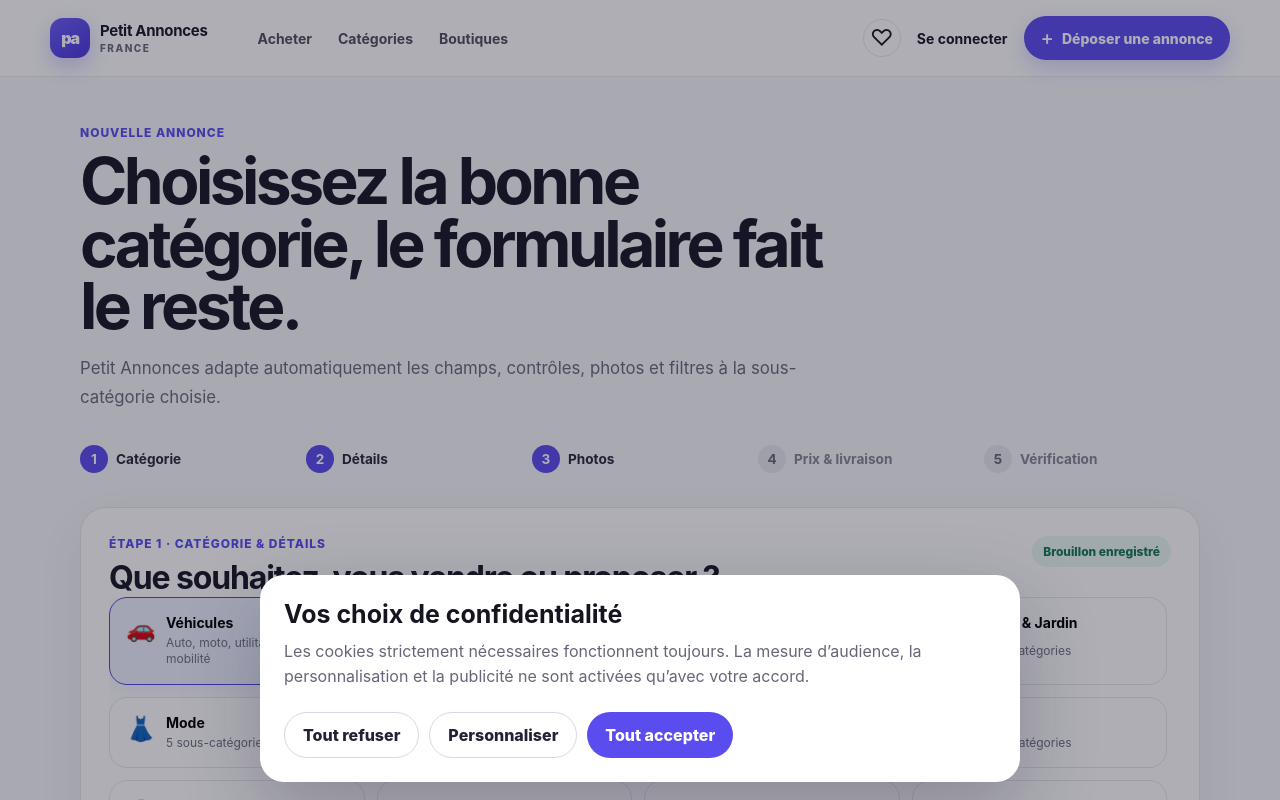
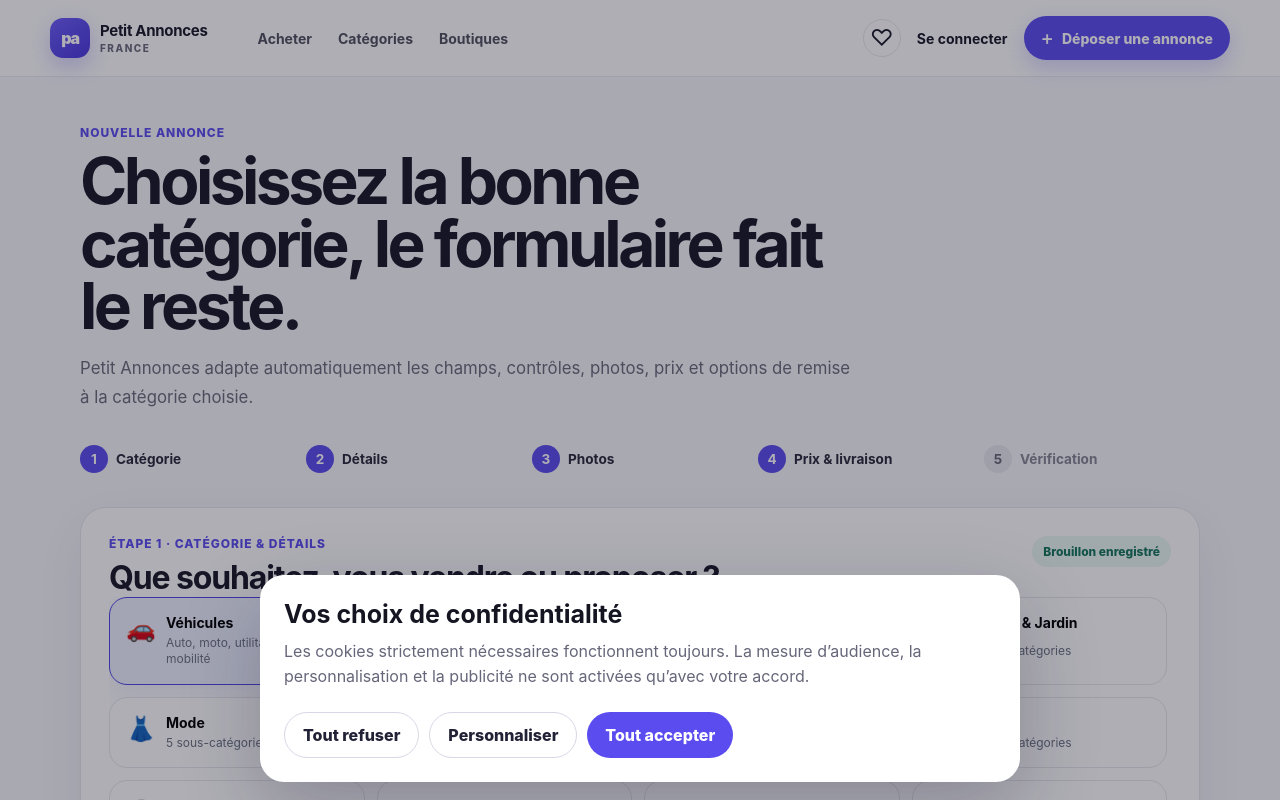
Before and after one commit to hakersoy66/petitannonces, a Next.js app in the folder apps/web/: page /deposer-une-annonce in a window 1280 px wide. Shown: the top 800 px of the page. Built offline with nearby package versions, Linux system fonts and the light colour scheme.

Commit message:
feat(web): add price and delivery step to listing creation

```diff
--- a/apps/web/app/deposer-une-annonce/page.tsx
+++ b/apps/web/app/deposer-une-annonce/page.tsx
@@ -1,5 +1,6 @@
 import type { Metadata } from "next";
 import { CatalogBrowser } from "../../components/catalog-browser";
+import { ListingCommerceForm } from "../../components/listing-commerce-form";
 import { ListingPhotoUploader } from "../../components/listing-photo-uploader";
 import { SiteHeader } from "../../components/site-header";
 import styles from "./page.module.css";
@@ -23,12 +24,12 @@ export default async function CreateListingPage({ searchParams }: Props) {
           <div className={styles.heading}>
             <p className={styles.eyebrow}>Nouvelle annonce</p>
             <h1>Choisissez la bonne catégorie, le formulaire fait le reste.</h1>
-            <p>Petit Annonces adapte automatiquement les champs, contrôles, photos et filtres à la sous-catégorie choisie.</p>
+            <p>Petit Annonces adapte automatiquement les champs, contrôles, photos, prix et options de remise à la catégorie choisie.</p>
           </div>
 
           <ol className={styles.steps} aria-label="Étapes de création de l'annonce">
             {steps.map((step, index) => (
-              <li key={step} className={index <= 2 ? styles.activeStep : undefined}>
+              <li key={step} className={index <= 3 ? styles.activeStep : undefined}>
                 <span>{index + 1}</span>
                 {step}
               </li>
@@ -56,6 +57,18 @@ export default async function CreateListingPage({ searchParams }: Props) {
               <span className={styles.photoTip}>20 photos max</span>
             </div>
             <ListingPhotoUploader listingId={listingId} />
+          </section>
+
+          <section className={`${styles.card} ${styles.commerceSection}`}>
+            <div className={styles.cardHeader}>
+              <div>
+                <p className={styles.stepLabel}>Étape 4 · Prix & livraison</p>
+                <h2>Définissez le prix et les modes de remise.</h2>
+                <p className={styles.cardIntro}>Les options d’expédition sont automatiquement désactivées pour les catégories comme l’immobilier, les véhicules, les emplois et les services.</p>
+              </div>
+              <span className={styles.photoTip}>Paiement & remise</span>
+            </div>
+            <ListingCommerceForm listingId={listingId} />
           </section>
 
           <div className={styles.specialGrid}>
@@ -91,7 +104,7 @@ export default async function CreateListingPage({ searchParams }: Props) {
 
           <div className={styles.actions}>
             <a href="/" className={styles.secondaryButton}>Annuler</a>
-            <button type="button" className={styles.primaryButton}>Continuer vers prix & livraison</button>
+            <button type="button" className={styles.primaryButton}>Continuer vers vérification</button>
           </div>
         </div>
       </main>
```
